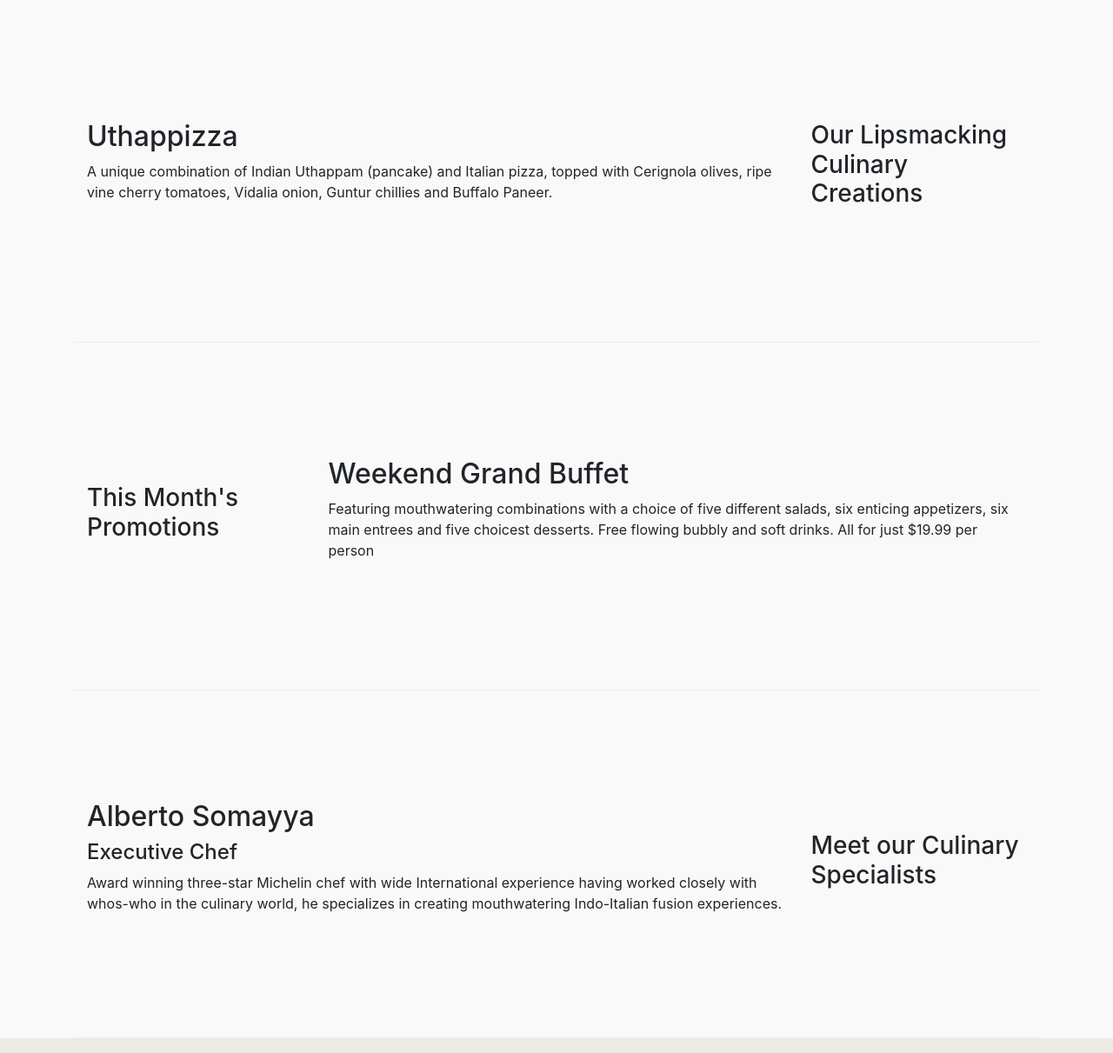
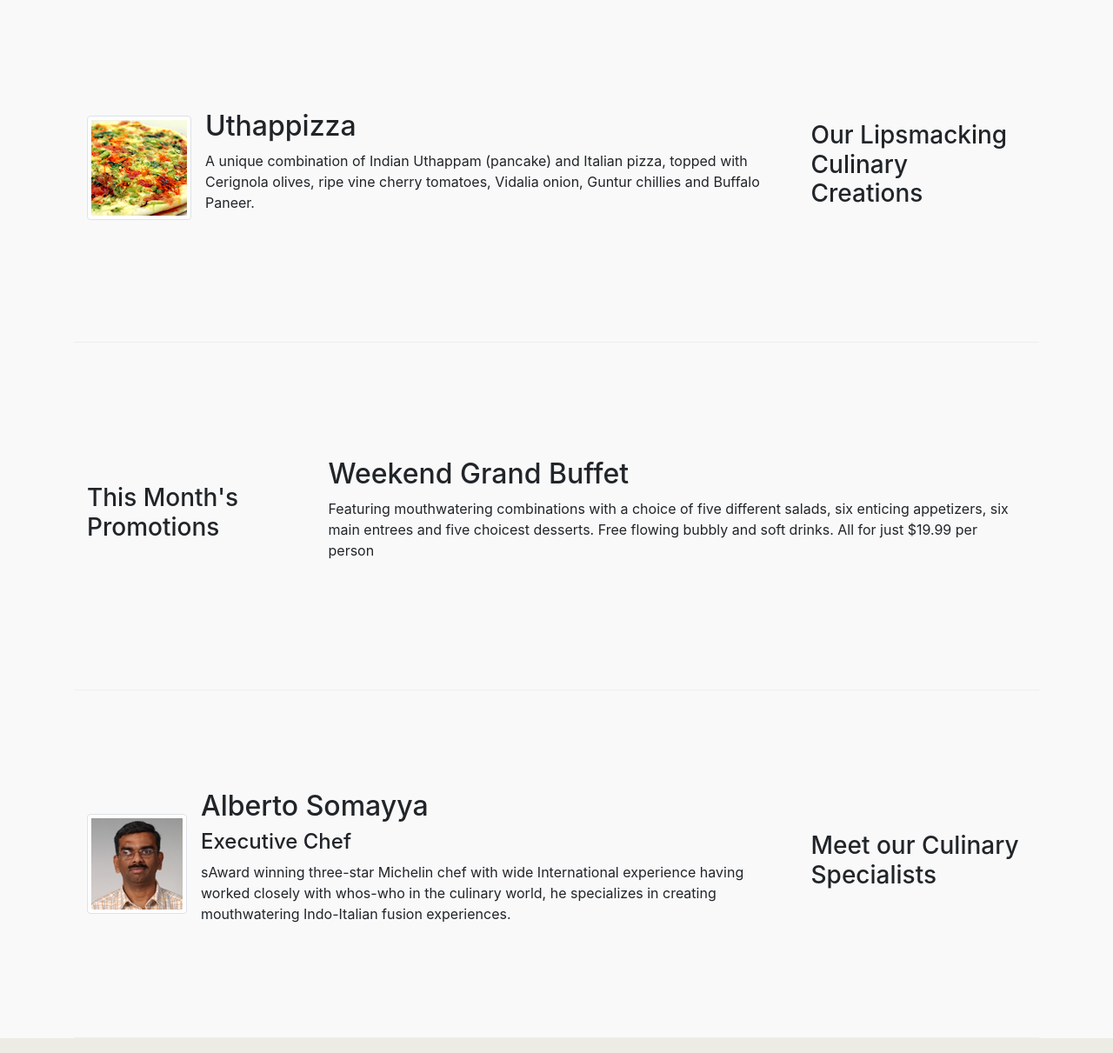
Before and after one commit to m-nny/conFusion, a website: page index.html in a window 1280 px wide. Shown: the part 340-1551 px from the top of the page at 87% size. Drawn offline with nearby package versions, Linux system fonts and the light colour scheme.

Commit message:
images & media

```diff
--- a/index.html
+++ b/index.html
@@ -23,7 +23,7 @@
       <button class="navbar-toggler" type="button" data-toggle="collapse" data-target="#Navbar">
         <span class="navbar-toggler-icon"></span>
       </button>
-      <a class="navbar-brand" href="#">Ristorante Con Fusion</a>
+      <a class="navbar-brand" href="#"><img src="img/logo.png" height="30" width="41" /></a>
       <div class="collapse navbar-collapse" id="Navbar">
         <ul class="navbar-nav mr-auto">
           <li class="nav-item active">
@@ -48,11 +48,13 @@
       <div class="row row-header">
         <div class="col-12 col-sm-6">
           <h1>Ristorante con Fusion</h1>
-          <p>We take inspiration from the World's best cuisines, and create a unique fusion experience. Our
-            lipsmacking creations will tickle your culinary senses!
+          <p>
+            We take inspiration from the World's best cuisines, and create a unique fusion experience. Our lipsmacking
+            creations will tickle your culinary senses!
           </p>
         </div>
-        <div class="col-12 col-sm">
+        <div class="col-12 col-sm align-self-center">
+          <img src="img/logo.png" class="img-fluid" />
         </div>
       </div>
     </div>
@@ -64,11 +66,16 @@
         <h3>Our Lipsmacking Culinary Creations</h3>
       </div>
       <div class="col col-sm order-sm-first col-md">
-        <h2>Uthappizza</h2>
-        <p class="d-none d-sm-block">A unique combination of Indian Uthappam (pancake) and Italian pizza, topped with
-          Cerignola olives,
-          ripe vine cherry tomatoes, Vidalia onion, Guntur chillies and Buffalo Paneer.
-        </p>
+        <div class="media">
+          <img class="d-flex mr-3 img-thumbnail align-self-center" src="img/uthappizza.png" alt="Unthappizza" />
+          <div class="media-body">
+            <h2 class="mt-0">Uthappizza</h2>
+            <p class="d-none d-sm-block">
+              A unique combination of Indian Uthappam (pancake) and Italian pizza, topped
+              with Cerignola olives, ripe vine cherry tomatoes, Vidalia onion, Guntur chillies and Buffalo Paneer.
+            </p>
+          </div>
+        </div>
       </div>
     </div>
 
@@ -79,10 +86,9 @@
       </div>
       <div class="col col-sm col-md">
         <h2>Weekend Grand Buffet</h2>
-        <p class="d-none d-sm-block">Featuring mouthwatering combinations with a choice of five different salads, six
-          enticing appetizers,
-          six main entrees and five choicest desserts. Free flowing bubbly and soft drinks. All for just
-          $19.99 per person
+        <p class="d-none d-sm-block">
+          Featuring mouthwatering combinations with a choice of five different salads, six enticing appetizers, six main
+          entrees and five choicest desserts. Free flowing bubbly and soft drinks. All for just $19.99 per person
         </p>
       </div>
     </div>
@@ -92,13 +98,17 @@
         <h3>Meet our Culinary Specialists</h3>
       </div>
       <div class="col col-sm order-sm-first col-md">
-        <h2>Alberto Somayya</h2>
-        <h4>Executive Chef</h4>
-        <p class="d-none d-sm-block">Award winning three-star Michelin chef with wide International experience having
-          worked closely with
-          whos-who in the culinary world, he specializes in creating mouthwatering Indo-Italian fusion
-          experiences.
-        </p>
+        <div class="media">
+          <img class="d-flex mr-3 img-thumbnail align-self-center" src="img/alberto.png" alt="Alberto Somayya" />
+          <div class="media-body">
+            <h2 class="mt-0">Alberto Somayya</h2>
+            <h4>Executive Chef</h4>
+            <p class="d-none d-sm-block">
+              sAward winning three-star Michelin chef with wide International experience having worked closely with
+              whos-who in the culinary world, he specializes in creating mouthwatering Indo-Italian fusion experiences.
+            </p>
+          </div>
+        </div>
       </div>
     </div>
   </div>
```
Also changed, not shown: aboutus.html (+2 -2 lines), contactus.html (+3 -2 lines), img/alberto.png (added), img/buffet.png (added), img/logo.png (added), img/uthappizza.png (added).
